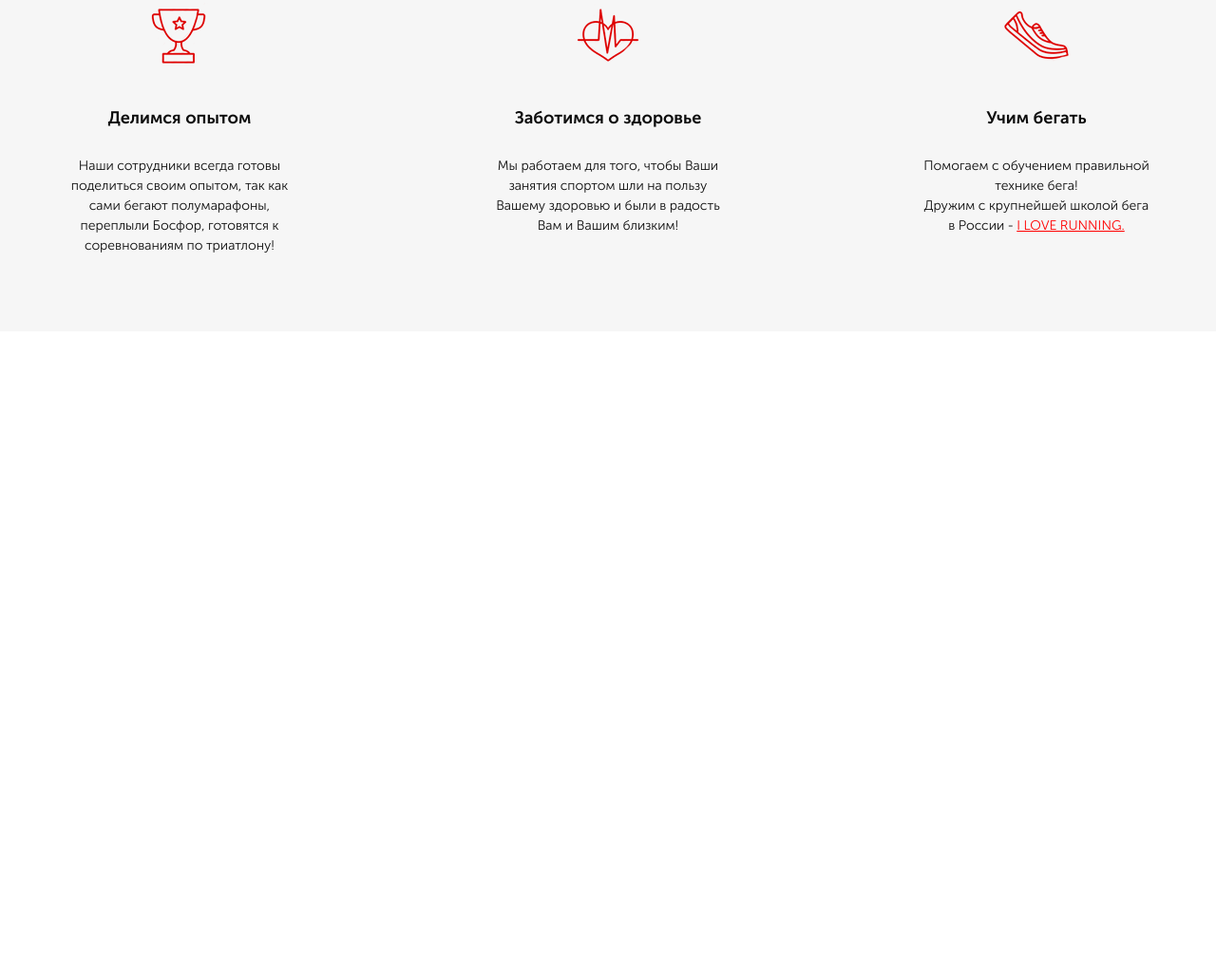
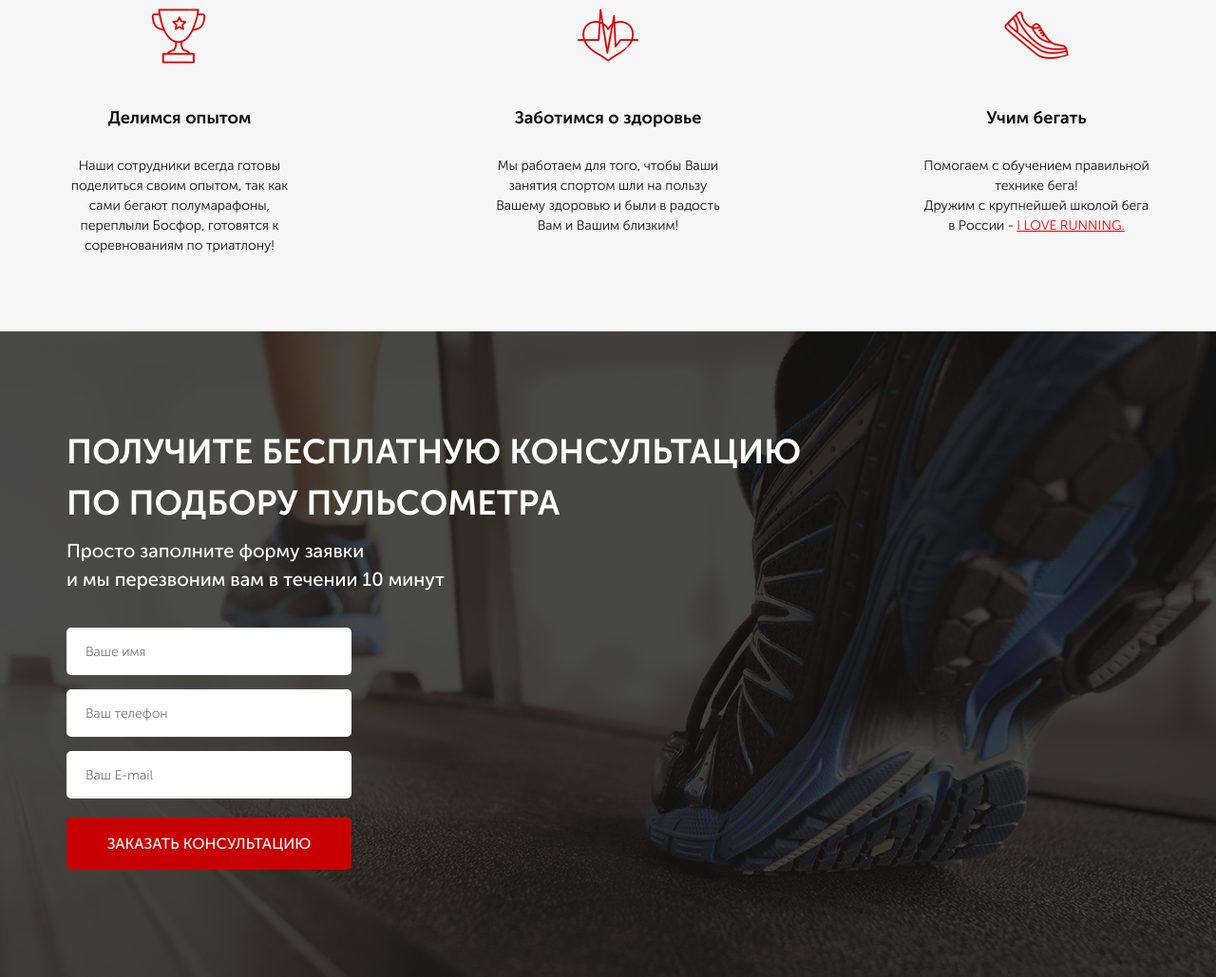
Before and after one commit to prixrak/js_practic_pulse_website, a website: page src/index.html in a window 1280 px wide. Shown: the part 869-1898 px from the top of the page at 95% size. Before the commit the page ends 1218 px from the top, so only its background shows below. Drawn offline with Linux system fonts and the light colour scheme.

Commit message:
add !consultation! section

```diff
--- a/src/index.html
+++ b/src/index.html
@@ -97,5 +97,26 @@
             </div>
         </div>
     </div>
+
+    <div class="consultation">
+        <div class="container">
+            <h2 class="title title_left">
+                Получите бесплатную консультацию<br>
+                по подбору пульсометра
+            </h2>
+            <div class="consultation__descr">
+                Просто заполните форму заявки<br>
+                и мы перезвоним вам в течении 10 минут
+            </div>
+            <form class="feed-form" action="#">
+                <input name="name" required placeholder="Ваше имя" type="text">
+                <input name="phone" required placeholder="Ваш телефон" type="number">
+                <input name="email" required placeholder="Ваш E-mail" type="email">
+
+                <button class="button button_submit">заказать консультацию</button>
+            </form>
+        </div>
+    </div>
+
 </body>
 </html>
--- a/src/sass/blocks/_buttons.scss
+++ b/src/sass/blocks/_buttons.scss
@@ -14,4 +14,10 @@
         height: 50px;
         font-size: 16px;
     }
+    &_submit {
+        width: 100%;
+        height: 55px;
+        color: #ffffff;
+        font-size: 16px;
+    }
 }
--- /dev/null
+++ b/src/sass/blocks/_consultation.scss
@@ -0,0 +1,10 @@
+.consultation {
+    min-height: 680px;
+    padding: 100px 0 92px 0;
+    background: url('../img/consultation.jpg') center (center/cover) no-repeat;
+    &__descr {
+        color: #ffffff;
+        font-size: 20px;
+        font-weight: 500;
+    }
+}
--- /dev/null
+++ b/src/sass/blocks/_forms.scss
@@ -0,0 +1,20 @@
+.feed-form {
+    margin-top: 36px;
+    display: flex;
+    flex-direction: column;
+    width: 300px;
+    input {
+        height: 50px;
+        border-radius: 5px;
+        background-color: #ffffff;
+        margin-bottom: 15px;
+        border: none;
+        padding: 0 20px;
+        color: #4b4b4b;
+        font-size: 14px;
+        font-weight: 300;
+        &:nth-child(3) {
+            margin-bottom: 20px;
+        }
+    }
+}
--- a/src/sass/blocks/_titles.scss
+++ b/src/sass/blocks/_titles.scss
@@ -3,4 +3,10 @@
     font-size: 30px;
     font-weight: 700;
     text-align: center;
+    text-transform: uppercase;
+    &_left {
+        color: #fff;
+        font-size: 36px;
+        text-align: left;
+    }
 }
--- a/src/sass/style.scss
+++ b/src/sass/style.scss
@@ -11,4 +11,6 @@
 @import 'blocks/buttons';
 @import 'blocks/advantages';
 @import 'blocks/titles';
+@import 'blocks/consultation';
+@import 'blocks/forms';
 @import 'base/media';
```
Also changed, not shown: src/css/style.min.css.
